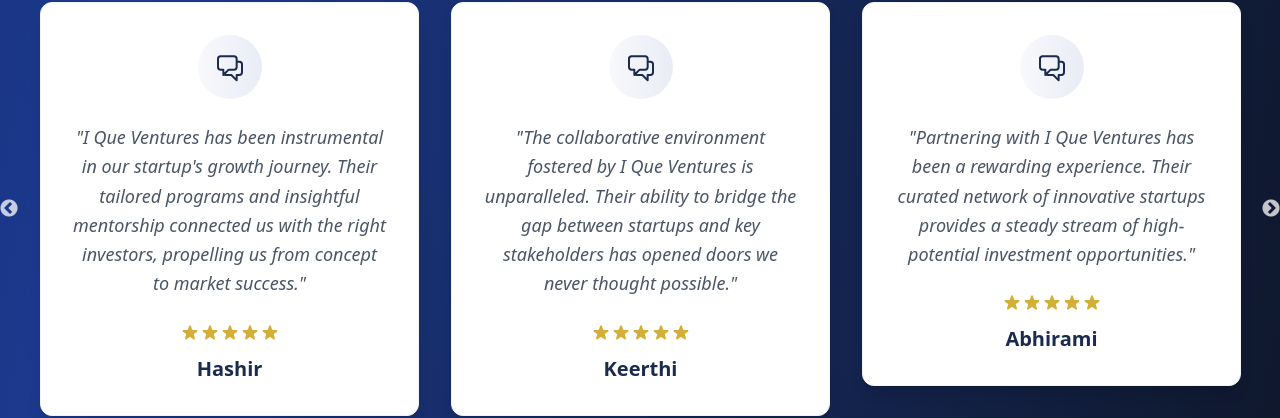
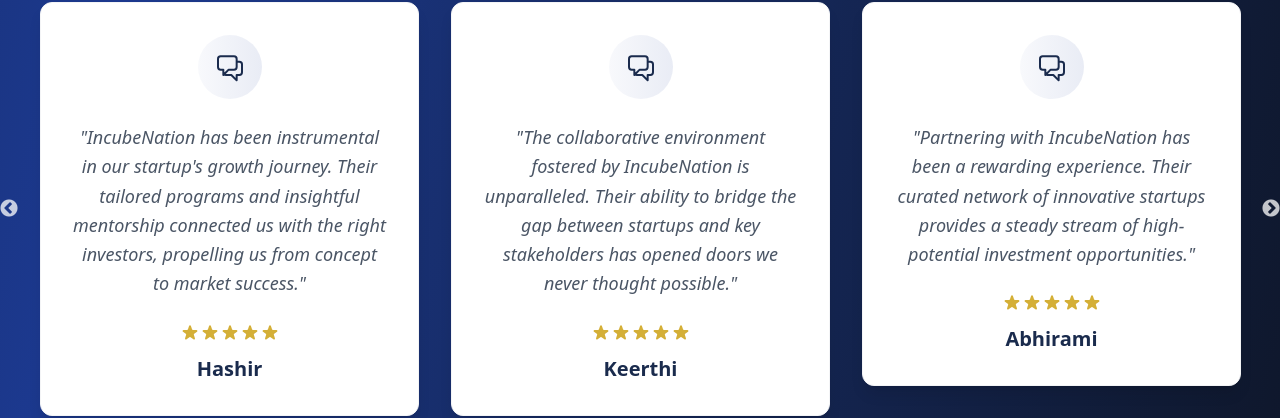
Before and after one commit to ASHIQANWARK/Incubenation, a React (Vite) app: page /#/ in a window 1280 px wide. Shown: the part 5119-5537 px from the top of the page. Built offline with nearby package versions, Linux system fonts and the light colour scheme.

Commit message:
new commit

```diff
--- a/src/pages/Testimonials.jsx
+++ b/src/pages/Testimonials.jsx
@@ -7,23 +7,23 @@
 const testimonials = [
   {
     name: "Mazin Arbaz",
-    text: "I Que Ventures' comprehensive support has been a cornerstone of our success. Their commitment to fostering collaboration with key stakeholders has significantly accelerated our growth and market presence.",
+    text: "IncubeNation' comprehensive support has been a cornerstone of our success. Their commitment to fostering collaboration with key stakeholders has significantly accelerated our growth and market presence.",
   },
   {
     name: "Hashir",
-    text: "I Que Ventures has been instrumental in our startup's growth journey. Their tailored programs and insightful mentorship connected us with the right investors, propelling us from concept to market success.",
+    text: "IncubeNation has been instrumental in our startup's growth journey. Their tailored programs and insightful mentorship connected us with the right investors, propelling us from concept to market success.",
   },
   {
     name: "Keerthi",
-    text: "The collaborative environment fostered by I Que Ventures is unparalleled. Their ability to bridge the gap between startups and key stakeholders has opened doors we never thought possible.",
+    text: "The collaborative environment fostered by IncubeNation is unparalleled. Their ability to bridge the gap between startups and key stakeholders has opened doors we never thought possible.",
   },
   {
     name: "Abhirami",
-    text: "Partnering with I Que Ventures has been a rewarding experience. Their curated network of innovative startups provides a steady stream of high-potential investment opportunities.",
+    text: "Partnering with IncubeNation has been a rewarding experience. Their curated network of innovative startups provides a steady stream of high-potential investment opportunities.",
   },
   {
     name: "Jino Joseph",
-    text: "The mentorship and funding support from I Que Ventures have helped us scale beyond expectations. We highly recommend them to any startup looking for a solid foundation.",
+    text: "The mentorship and funding support from IncubeNation have helped us scale beyond expectations. We highly recommend them to any startup looking for a solid foundation.",
   },
 ];
 
```
